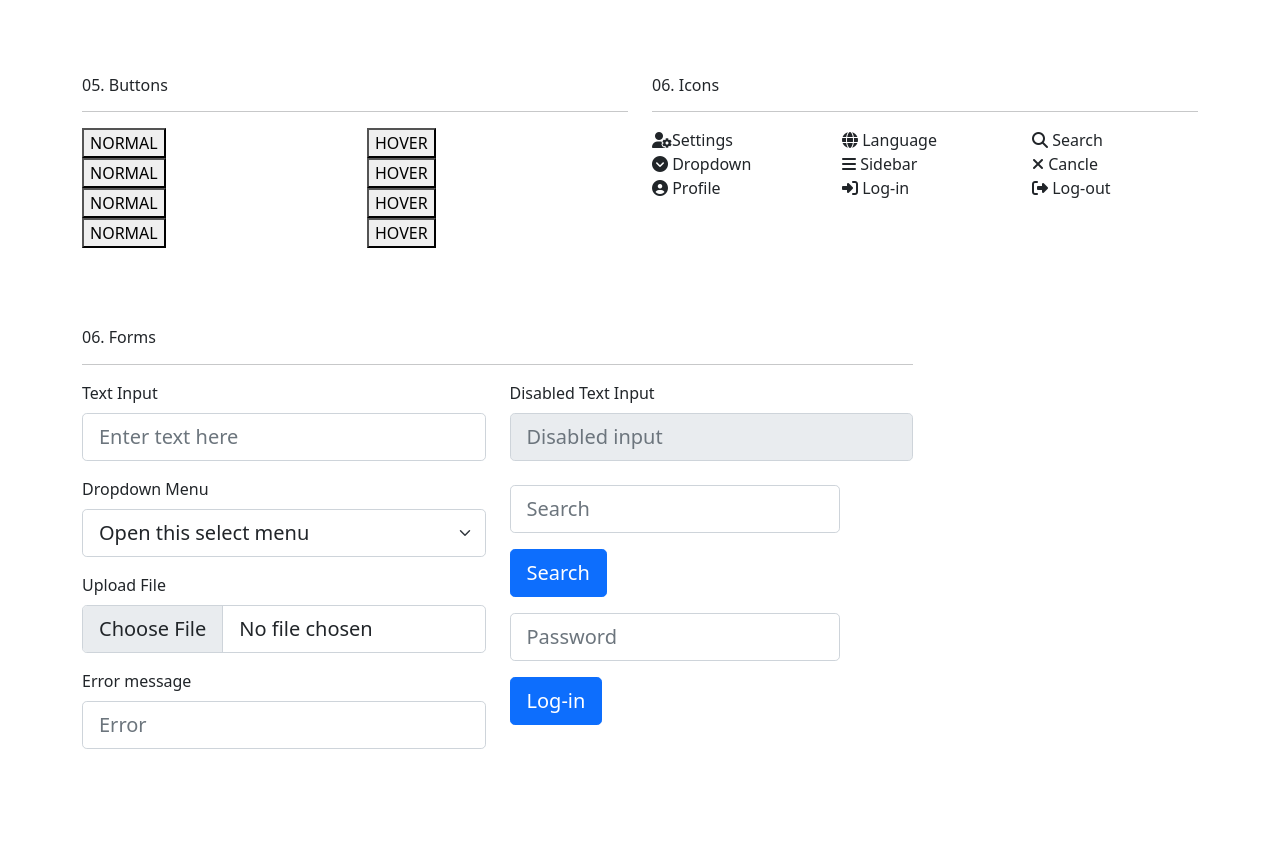
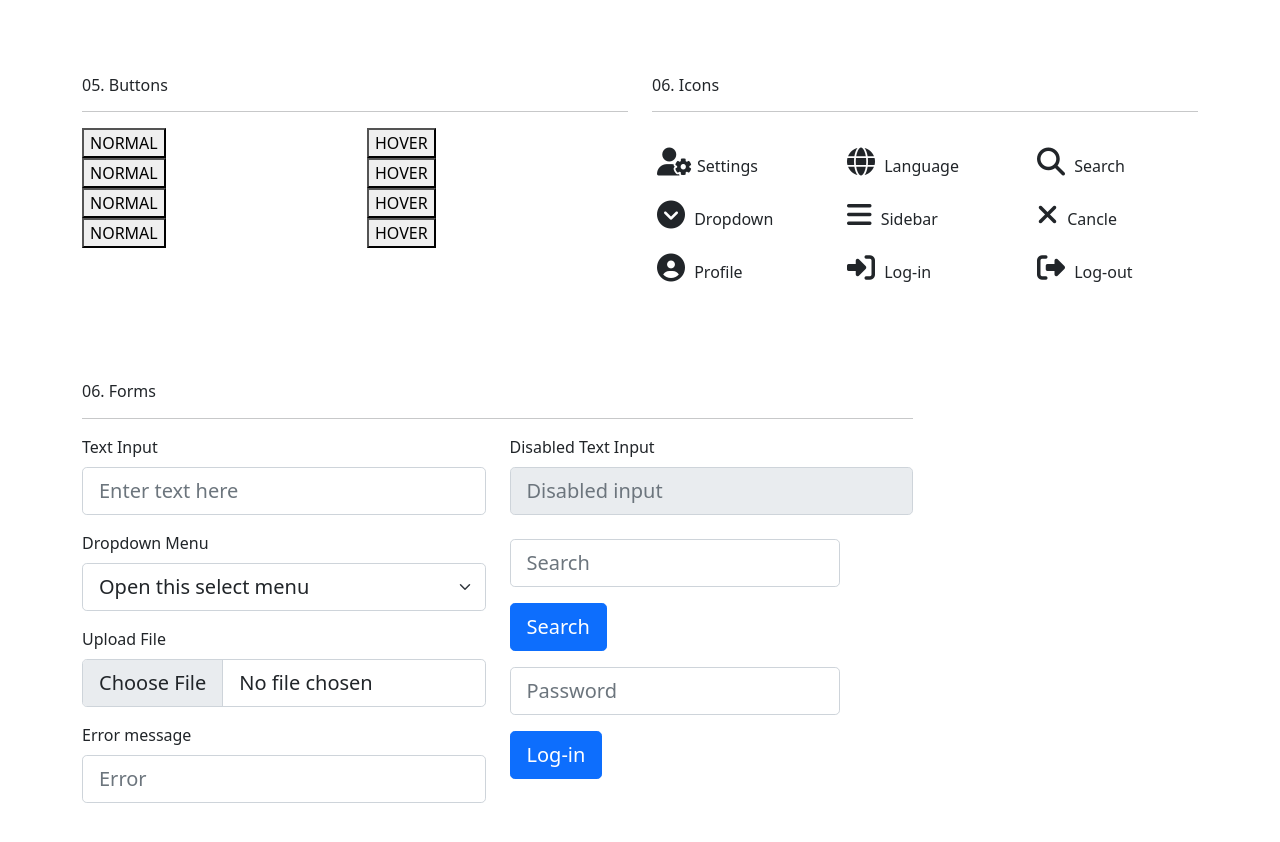
Before and after one commit to LeiaLL/UI-Design-Guide, a plain HTML site: page index.html in a window 1280 px wide. Shown: the part 2100-2942 px from the top of the page. Drawn offline with nearby package versions, Linux system fonts and the light colour scheme.

Commit message:
Added icon section styling

```diff
--- a/src/style.css
+++ b/src/style.css
@@ -200,3 +200,21 @@ a {
   font-size: 16px;
 }
 /*Color Section*/
+
+/* Icon Section*/
+
+.icon {
+  font-size: 28px;
+  margin: 5px;
+}
+
+.icon:hover {
+  font-size: 35px;
+  color: #f05d23b7;
+}
+
+.iconList {
+  margin: 15px 0;
+}
+
+/* Icon Section*/
```
